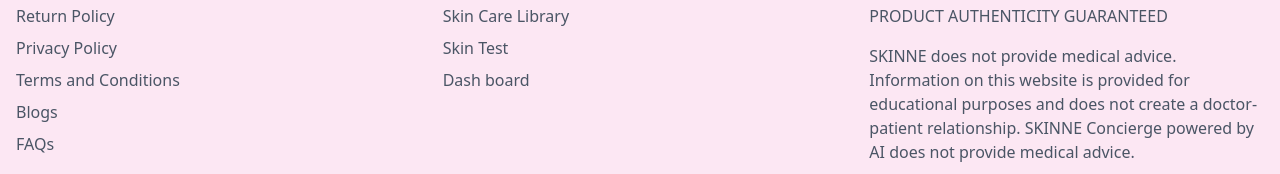
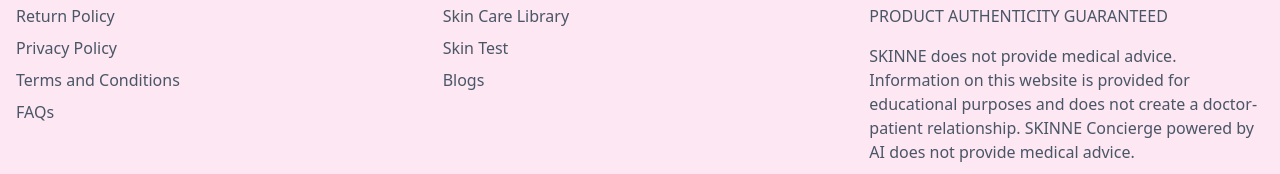
Before and after one commit to BaoNG0105/SkincareSalesSystem, a React (Vite) app: page /faqs in a window 1280 px wide. Shown: the part 1872-2046 px from the top of the page. Built offline with nearby package versions, Linux system fonts and the light colour scheme.

Commit message:
edit footer

```diff
--- a/src/components/footer.jsx
+++ b/src/components/footer.jsx
@@ -16,7 +16,6 @@
                 <li><Link to="/return-policy" className="text-gray-600 hover:text-pink-600">Return Policy</Link></li>
                 <li><Link to="/privacy-policy" className="text-gray-600 hover:text-pink-600">Privacy Policy</Link></li>
                 <li><Link to="/terms-conditions" className="text-gray-600 hover:text-pink-600">Terms and Conditions</Link></li>
-                <li><Link to="/blog" className="text-gray-600 hover:text-pink-600">Blogs</Link></li>
                 <li><Link to="/faqs" className="text-gray-600 hover:text-pink-600">FAQs</Link></li>
               </ul>
             </div>
@@ -28,7 +27,7 @@
                 <li><Link to="/about" className="text-gray-600 hover:text-pink-600">About Us</Link></li>
                 <li><Link to="/category" className="text-gray-600 hover:text-pink-600">Skin Care Library</Link></li>
                 <li><Link to="/skin-test" className="text-gray-600 hover:text-pink-600">Skin Test</Link></li>
-                <li><Link to="/dashboard" className="text-gray-600 hover:text-pink-600">Dash board</Link></li>
+                <li><Link to="/blog" className="text-gray-600 hover:text-pink-600">Blogs</Link></li>
               </ul>
             </div>
 
```
